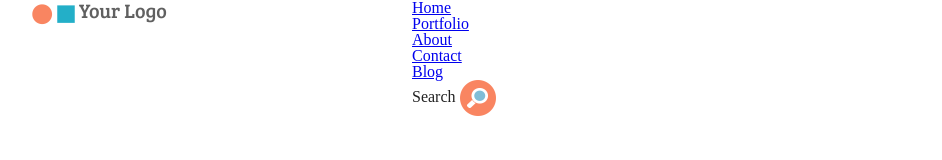
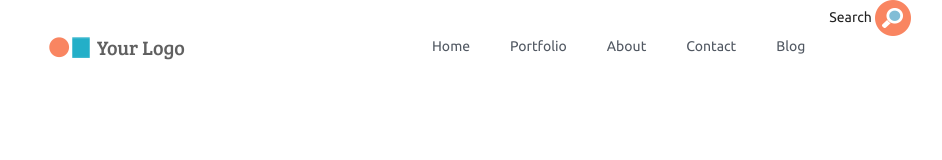
Before and after one commit to kir-berd/berdinskikh.pro, a website: page src/index.html in a window 1280 px wide. Shown: the whole page, without its empty margins (53-995 px from the left). Drawn offline with Linux system fonts and the light colour scheme.

Commit message:
Few changes

```diff
--- a/src/sass/files/header.sass
+++ b/src/sass/files/header.sass
@@ -1,9 +1,39 @@
 .header
     background-color: #fff
     &-logo
+        display: inline-flex
+        flex-direction: row
+        margin-top: 37px
+        margin-bottom: 28px
+        margin-left: 17px
         &_link-main
             text-decoration: none
             color: #606060
         &_text
             font-family: 'Bree Serif'
             font-size: 20px
+        &_circle
+            margin-right: 2px
+        &_squad
+            margin-right: 7px
+
+.navigation
+    font-family: Ubuntu, sans-serif
+    font-size: 14px
+    &-list
+        display: flex
+        flex-direction: row
+    &-item
+        margin-left: 4px
+        margin-right: 4px
+    &-link
+        display: block
+        padding-top: 39px
+        padding-bottom: 33px
+        padding-left: 16px
+        padding-right: 16px
+        color: #515862
+        text-decoration: none
+        &:hover
+            background-color: #12a3d6
+            color: #ffffff
```
Also changed, not shown: src/css/files/fonts.css (added), src/css/files/header.css (added), src/css/style.css, 3 other files.
